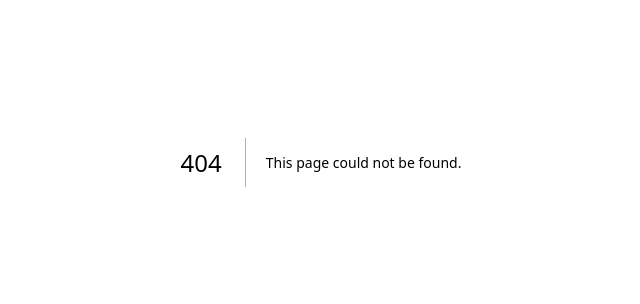
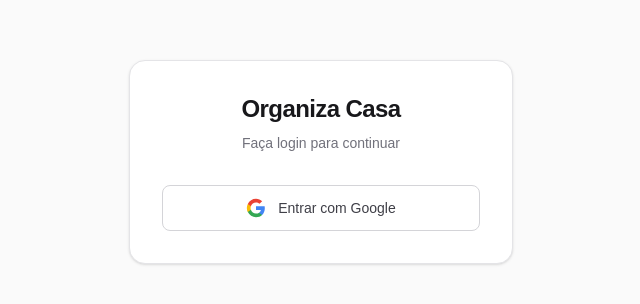
Before and after one commit to saulosjoseph/organiza-casa, a Next.js app: page /login in a window 1280 px wide. Before the commit this address had no page. Shown: the part 238-542 px from the top of the page, without its empty margins (319-959 px from the left). Built offline with nearby package versions, Linux system fonts and the light colour scheme; no server answers.

Commit message:
feat(auth): implement NextAuth configuration with Google provider

```diff
--- /dev/null
+++ b/app/api/auth/[...nextauth]/route.ts
@@ -0,0 +1,3 @@
+import { handlers } from "@/src/infrastructure/auth/auth.config";
+
+export const { GET, POST } = handlers;
--- /dev/null
+++ b/app/login/page.tsx
@@ -0,0 +1,47 @@
+import { signIn } from "@/src/infrastructure/auth/auth.config";
+
+export default function LoginPage() {
+  return (
+    <div className="flex min-h-screen items-center justify-center bg-zinc-50 dark:bg-black">
+      <div className="w-full max-w-sm rounded-2xl border border-zinc-200 bg-white p-8 shadow-sm dark:border-zinc-800 dark:bg-zinc-950">
+        <h1 className="mb-2 text-center text-2xl font-semibold tracking-tight text-zinc-900 dark:text-zinc-50">
+          Organiza Casa
+        </h1>
+        <p className="mb-8 text-center text-sm text-zinc-500 dark:text-zinc-400">
+          Faça login para continuar
+        </p>
+        <form
+          action={async () => {
+            "use server";
+            await signIn("google", { redirectTo: "/" });
+          }}
+        >
+          <button
+            type="submit"
+            className="flex w-full items-center justify-center gap-3 rounded-lg border border-zinc-300 bg-white px-4 py-3 text-sm font-medium text-zinc-700 transition-colors hover:bg-zinc-50 dark:border-zinc-700 dark:bg-zinc-900 dark:text-zinc-200 dark:hover:bg-zinc-800"
+          >
+            <svg className="h-5 w-5" viewBox="0 0 24 24">
+              <path
+                d="M22.56 12.25c0-.78-.07-1.53-.2-2.25H12v4.26h5.92a5.06 5.06 0 0 1-2.2 3.32v2.77h3.57c2.08-1.92 3.28-4.74 3.28-8.1z"
+                fill="#4285F4"
+              />
+              <path
+                d="M12 23c2.97 0 5.46-.98 7.28-2.66l-3.57-2.77c-.98.66-2.23 1.06-3.71 1.06-2.86 0-5.29-1.93-6.16-4.53H2.18v2.84C3.99 20.53 7.7 23 12 23z"
+                fill="#34A853"
+              />
+              <path
+                d="M5.84 14.09c-.22-.66-.35-1.36-.35-2.09s.13-1.43.35-2.09V7.07H2.18C1.43 8.55 1 10.22 1 12s.43 3.45 1.18 4.93l2.85-2.22.81-.62z"
+                fill="#FBBC05"
+              />
+              <path
+                d="M12 5.38c1.62 0 3.06.56 4.21 1.64l3.15-3.15C17.45 2.09 14.97 1 12 1 7.7 1 3.99 3.47 2.18 7.07l3.66 2.84c.87-2.6 3.3-4.53 6.16-4.53z"
+                fill="#EA4335"
+              />
+            </svg>
+            Entrar com Google
+          </button>
+        </form>
+      </div>
+    </div>
+  );
+}
--- /dev/null
+++ b/middleware.ts
@@ -0,0 +1,5 @@
+export { auth as middleware } from "@/src/infrastructure/auth/auth.config";
+
+export const config = {
+  matcher: ["/((?!_next/static|_next/image|favicon.ico).*)"],
+};
--- a/package.json
+++ b/package.json
@@ -11,6 +11,7 @@
   "dependencies": {
     "mongoose": "^9.7.1",
     "next": "16.2.9",
+    "next-auth": "5.0.0-beta.31",
     "react": "19.2.4",
     "react-dom": "19.2.4"
   },
--- /dev/null
+++ b/src/infrastructure/auth/auth.config.ts
@@ -0,0 +1,25 @@
+import NextAuth from "next-auth";
+import Google from "next-auth/providers/google";
+
+export const { handlers, auth, signIn, signOut } = NextAuth({
+  providers: [
+    Google({
+      clientId: process.env.GOOGLE_CLIENT_ID,
+      clientSecret: process.env.GOOGLE_CLIENT_SECRET,
+    }),
+  ],
+  pages: {
+    signIn: "/login",
+  },
+  callbacks: {
+    authorized({ auth: session, request: { nextUrl } }) {
+      const isLoggedIn = !!session?.user;
+      const isOnLogin = nextUrl.pathname === "/login";
+      const isAuthRoute = nextUrl.pathname.startsWith("/api/auth");
+
+      if (isAuthRoute) return true;
+      if (isOnLogin) return isLoggedIn ? Response.redirect(new URL("/", nextUrl)) : true;
+      return isLoggedIn;
+    },
+  },
+});
```
Also changed, not shown: 1 other file (tests, documents, lock files or other folders).
